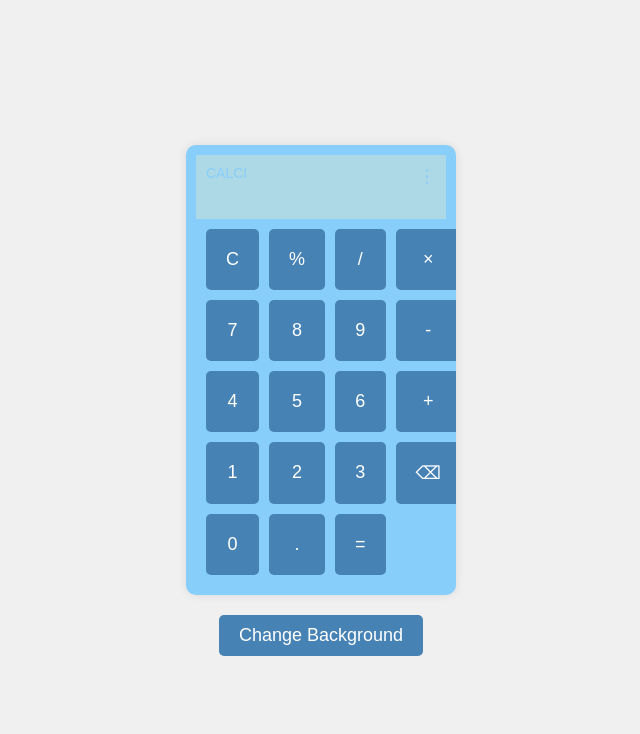
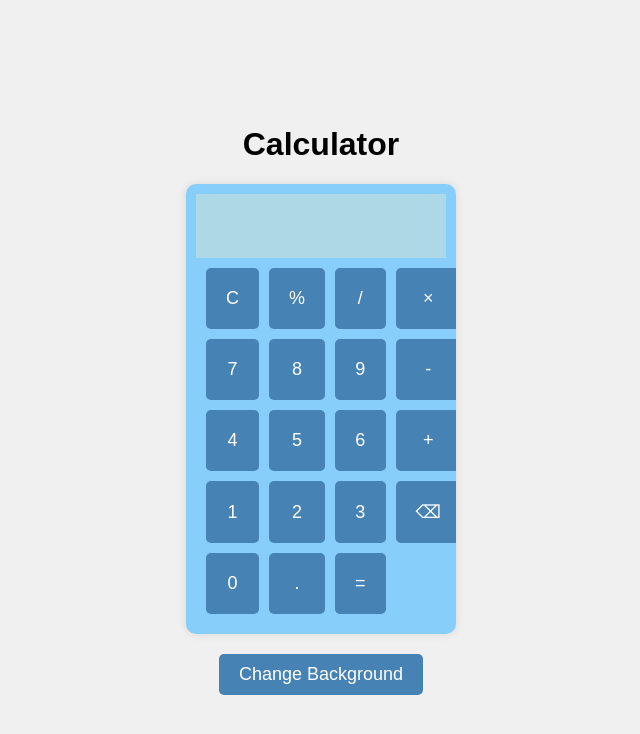
Before and after one commit to Arshad69000/calculator, a plain HTML site: page index.html in a window 1280 px wide. Shown: the whole page, without its empty margins (319-959 px from the left). Drawn offline with Linux system fonts and the light colour scheme.

Commit message:
Update index.html

```diff
--- a/index.html
+++ b/index.html
@@ -7,10 +7,9 @@
     <link rel="stylesheet" href="style.css">
 </head>
 <body>
+    <h1 class="heading">Calculator</h1>
     <div class="calculator" id="calculator">
         <div class="display">
-            <div class="brand">CALCI</div>
-            <div class="menu">⋮</div>
             <input type="text" id="result" readonly>
         </div>
         <div class="buttons">
@@ -35,8 +34,8 @@
             <button onclick="calculateResult()">=</button>
         </div>
     </div>
-    <button class="change-bg" onclick="changeBackground()">Change Background</button>
-
+    <button class="change-bg" onclick="toggleThemeButtons()">Change Background</button>
+    <div class="theme-buttons" id="theme-buttons" style="display: none;"></div>
     <script src="main.js"></script>
 </body>
 </html>
```
